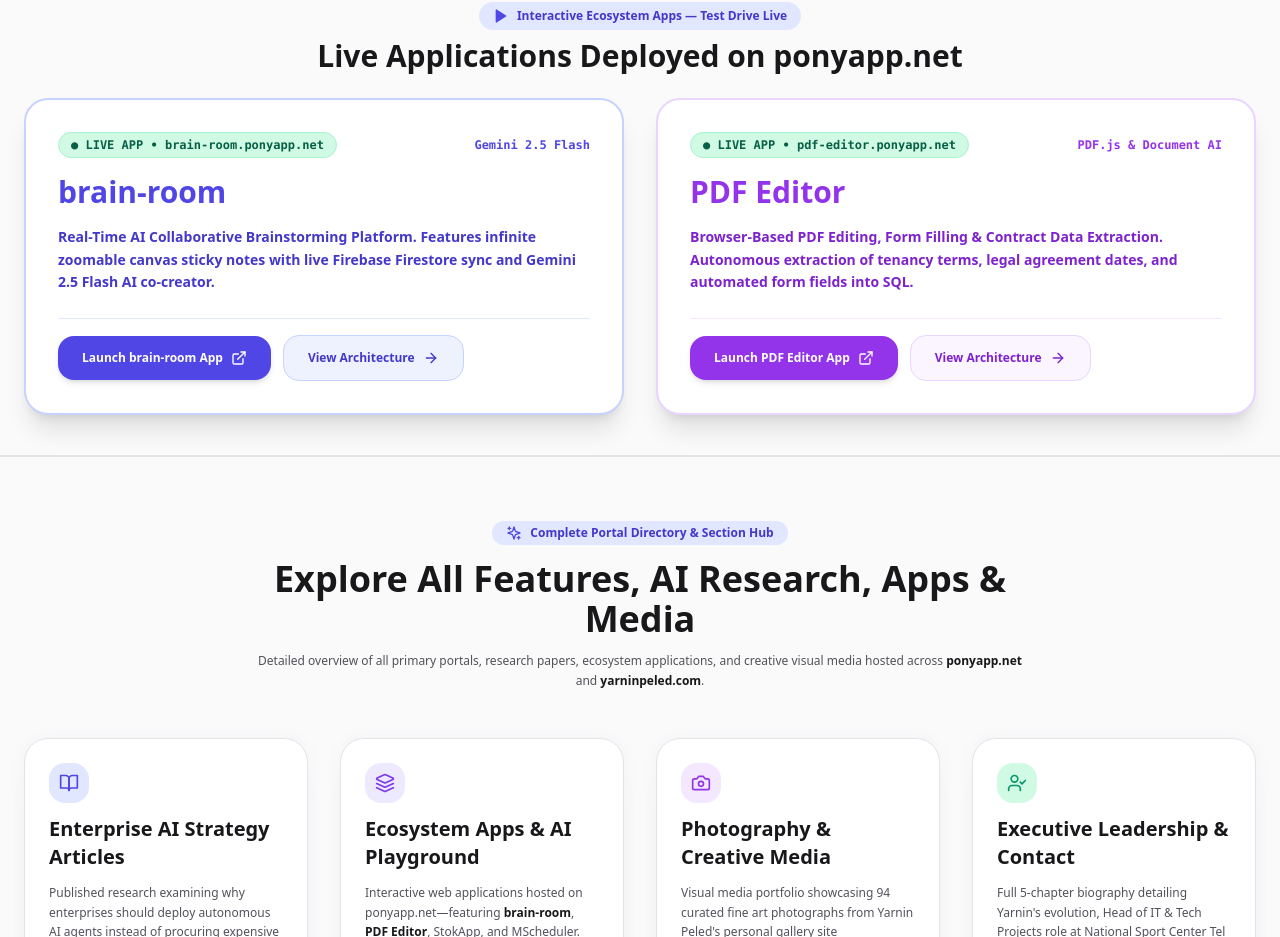
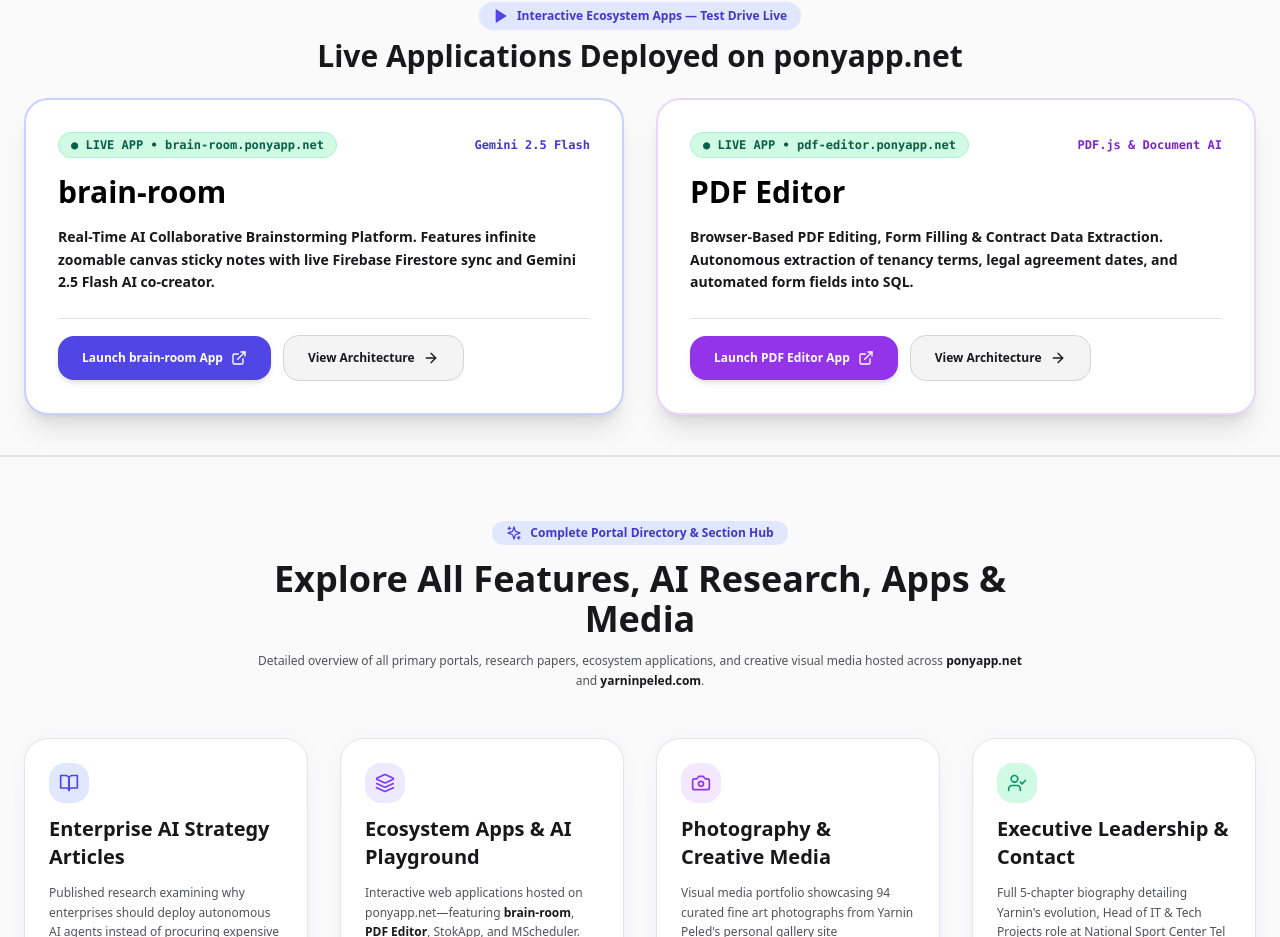
Before and after one commit to yarninp-tech/ponyapp-hub, a Next.js app: page / in a window 1280 px wide. Shown: the part 4140-5077 px from the top of the page. Built offline with nearby package versions, Linux system fonts and the light colour scheme.

Commit message:
Set crisp black headings and dark charcoal text on white cards in Light Mode

```diff
--- a/app/page.tsx
+++ b/app/page.tsx
@@ -369,22 +369,22 @@
         </div>
 
         <div className="grid grid-cols-1 md:grid-cols-2 gap-8">
-          {/* APP CARD 1: brain-room (Matching Indigo Button Color for Text) */}
+          {/* APP CARD 1: brain-room (Clean White Card in Light Mode, Dark Card in Dark Mode, Black Headings & Charcoal Text) */}
           <div className="p-8 rounded-3xl border-2 border-indigo-200 dark:border-indigo-500/40 bg-white dark:bg-zinc-900 shadow-xl space-y-6 flex flex-col justify-between transition-all hover:border-indigo-500">
             <div className="space-y-4">
               <div className="flex items-center justify-between">
                 <span className="px-3 py-1 rounded-full bg-emerald-100 dark:bg-emerald-950 text-emerald-800 dark:text-emerald-300 text-xs font-bold font-mono border border-emerald-200 dark:border-emerald-800">
                   ● LIVE APP • brain-room.ponyapp.net
                 </span>
-                <span className="text-xs font-mono font-bold text-indigo-600 dark:text-indigo-400">Gemini 2.5 Flash</span>
+                <span className="text-xs font-mono font-bold text-indigo-700 dark:text-indigo-300">Gemini 2.5 Flash</span>
               </div>
-              <h3 className="text-2xl sm:text-3xl font-extrabold text-indigo-600 dark:text-indigo-400">brain-room</h3>
-              <p className="text-sm font-semibold text-indigo-700 dark:text-indigo-200 leading-relaxed">
+              <h3 className="text-2xl sm:text-3xl font-extrabold text-black dark:text-white">brain-room</h3>
+              <p className="text-sm font-semibold text-zinc-900 dark:text-zinc-200 leading-relaxed">
                 Real-Time AI Collaborative Brainstorming Platform. Features infinite zoomable canvas sticky notes with live Firebase Firestore sync and Gemini 2.5 Flash AI co-creator.
               </p>
             </div>
 
-            <div className="flex flex-wrap items-center gap-3 pt-4 border-t border-indigo-100 dark:border-zinc-800">
+            <div className="flex flex-wrap items-center gap-3 pt-4 border-t border-zinc-200 dark:border-zinc-800">
               <a
                 href="https://brain-room.ponyapp.net"
                 target="_blank"
@@ -396,7 +396,7 @@
               </a>
               <Link
                 href="/projects/brain-room"
-                className="flex items-center gap-2 bg-indigo-50 hover:bg-indigo-100 text-indigo-700 dark:bg-zinc-800 dark:hover:bg-zinc-700 dark:text-white font-bold py-3.5 px-6 rounded-2xl text-xs transition-all border border-indigo-200 dark:border-zinc-700"
+                className="flex items-center gap-2 bg-zinc-100 hover:bg-zinc-200 text-zinc-900 dark:bg-zinc-800 dark:hover:bg-zinc-700 dark:text-white font-bold py-3.5 px-6 rounded-2xl text-xs transition-all border border-zinc-300 dark:border-zinc-700"
               >
                 <span>View Architecture</span>
                 <ArrowRight className="w-4 h-4" />
@@ -404,22 +404,22 @@
             </div>
           </div>
 
-          {/* APP CARD 2: PDF Editor (Matching Purple Button Color for Text & Title "PDF Editor") */}
+          {/* APP CARD 2: PDF Editor (Clean White Card in Light Mode, Dark Card in Dark Mode, Black Headings & Charcoal Text) */}
           <div className="p-8 rounded-3xl border-2 border-purple-200 dark:border-purple-500/40 bg-white dark:bg-zinc-900 shadow-xl space-y-6 flex flex-col justify-between transition-all hover:border-purple-500">
             <div className="space-y-4">
               <div className="flex items-center justify-between">
                 <span className="px-3 py-1 rounded-full bg-emerald-100 dark:bg-emerald-950 text-emerald-800 dark:text-emerald-300 text-xs font-bold font-mono border border-emerald-200 dark:border-emerald-800">
                   ● LIVE APP • pdf-editor.ponyapp.net
                 </span>
-                <span className="text-xs font-mono font-bold text-purple-600 dark:text-purple-400">PDF.js & Document AI</span>
+                <span className="text-xs font-mono font-bold text-purple-700 dark:text-purple-300">PDF.js & Document AI</span>
               </div>
-              <h3 className="text-2xl sm:text-3xl font-extrabold text-purple-600 dark:text-purple-400">PDF Editor</h3>
-              <p className="text-sm font-semibold text-purple-700 dark:text-purple-200 leading-relaxed">
+              <h3 className="text-2xl sm:text-3xl font-extrabold text-black dark:text-white">PDF Editor</h3>
+              <p className="text-sm font-semibold text-zinc-900 dark:text-zinc-200 leading-relaxed">
                 Browser-Based PDF Editing, Form Filling & Contract Data Extraction. Autonomous extraction of tenancy terms, legal agreement dates, and automated form fields into SQL.
               </p>
             </div>
 
-            <div className="flex flex-wrap items-center gap-3 pt-4 border-t border-purple-100 dark:border-zinc-800">
+            <div className="flex flex-wrap items-center gap-3 pt-4 border-t border-zinc-200 dark:border-zinc-800">
               <a
                 href="https://pdf-editor.ponyapp.net"
                 target="_blank"
@@ -431,7 +431,7 @@
               </a>
               <Link
                 href="/projects/pdf-editor"
-                className="flex items-center gap-2 bg-purple-50 hover:bg-purple-100 text-purple-700 dark:bg-zinc-800 dark:hover:bg-zinc-700 dark:text-white font-bold py-3.5 px-6 rounded-2xl text-xs transition-all border border-purple-200 dark:border-zinc-700"
+                className="flex items-center gap-2 bg-zinc-100 hover:bg-zinc-200 text-zinc-900 dark:bg-zinc-800 dark:hover:bg-zinc-700 dark:text-white font-bold py-3.5 px-6 rounded-2xl text-xs transition-all border border-zinc-300 dark:border-zinc-700"
               >
                 <span>View Architecture</span>
                 <ArrowRight className="w-4 h-4" />
```
